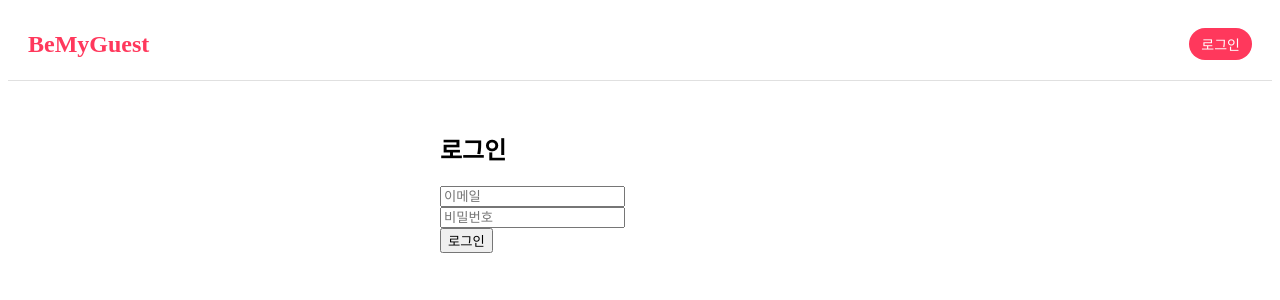
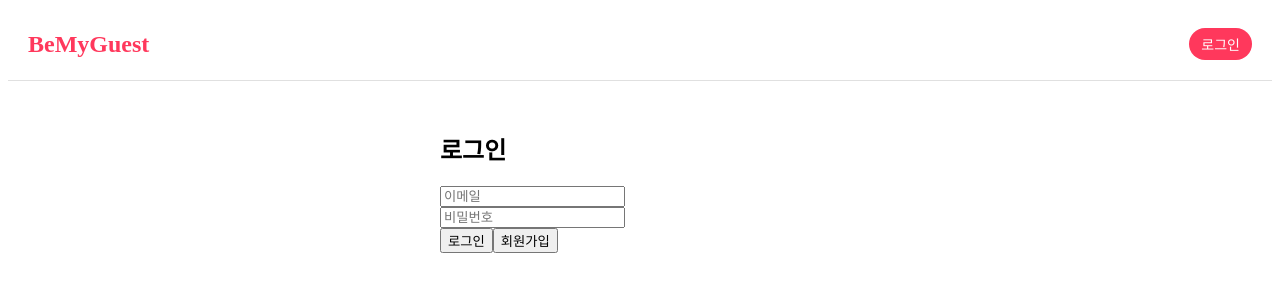
Before and after one commit to jeongwoo-right/be-my-guest, a React (Vite) app in the folder bemyguest-frontend/my-app/: page /login in a window 1280 px wide. Shown: the top 300 px of the page. Built offline with nearby package versions, Linux system fonts and the light colour scheme.

Commit message:
feat(header): update state by login and set navigation

```diff
--- a/bemyguest-frontend/my-app/src/pages/LoginPage.tsx
+++ b/bemyguest-frontend/my-app/src/pages/LoginPage.tsx
@@ -1,5 +1,6 @@
 import React, { useState } from "react";
 import { login } from "../services/userService";
+import { useNavigate } from "react-router-dom";
 
 
 /* 로그인 페이지 컴포넌트 */
@@ -8,6 +9,7 @@ const LoginPage: React.FC = () => {
   const [email, setEmail] = useState("");
   const [password, setPassword] = useState("");
   const [error, setError] = useState("");
+  const navigate = useNavigate();
 
   const handleLogin = async (e: React.FormEvent) => {
     e.preventDefault();
@@ -15,10 +17,15 @@ const LoginPage: React.FC = () => {
       const { token } = await login({ email, password });
       localStorage.setItem("token", token); // JWT 저장
       alert("로그인 성공!");
+      navigate("/")
     } catch (err) {
       setError("로그인 실패. 이메일 또는 비밀번호를 확인하세요.");
     }
   };
+
+  const goToSignup = () => {
+    navigate("/signup");
+  }
 
   return (
     <div style={{ maxWidth: 400, margin: "50px auto" }}>
@@ -37,6 +44,7 @@ const LoginPage: React.FC = () => {
           onChange={(e) => setPassword(e.target.value)}
         /><br />
         <button type="submit">로그인</button>
+        <button type="submit" className="signup" onClick={goToSignup}>회원가입</button>
       </form>
       {error && <p style={{ color: "red" }}>{error}</p>}
     </div>
```
